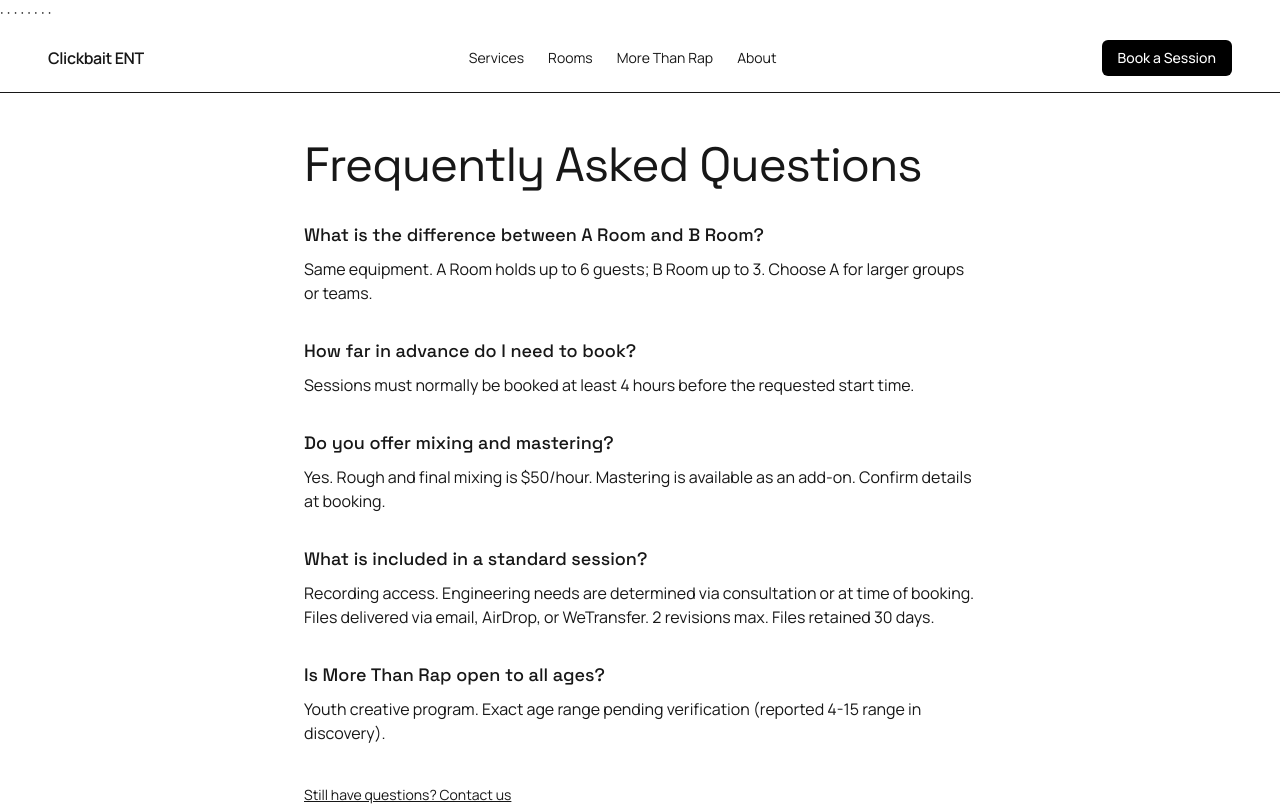
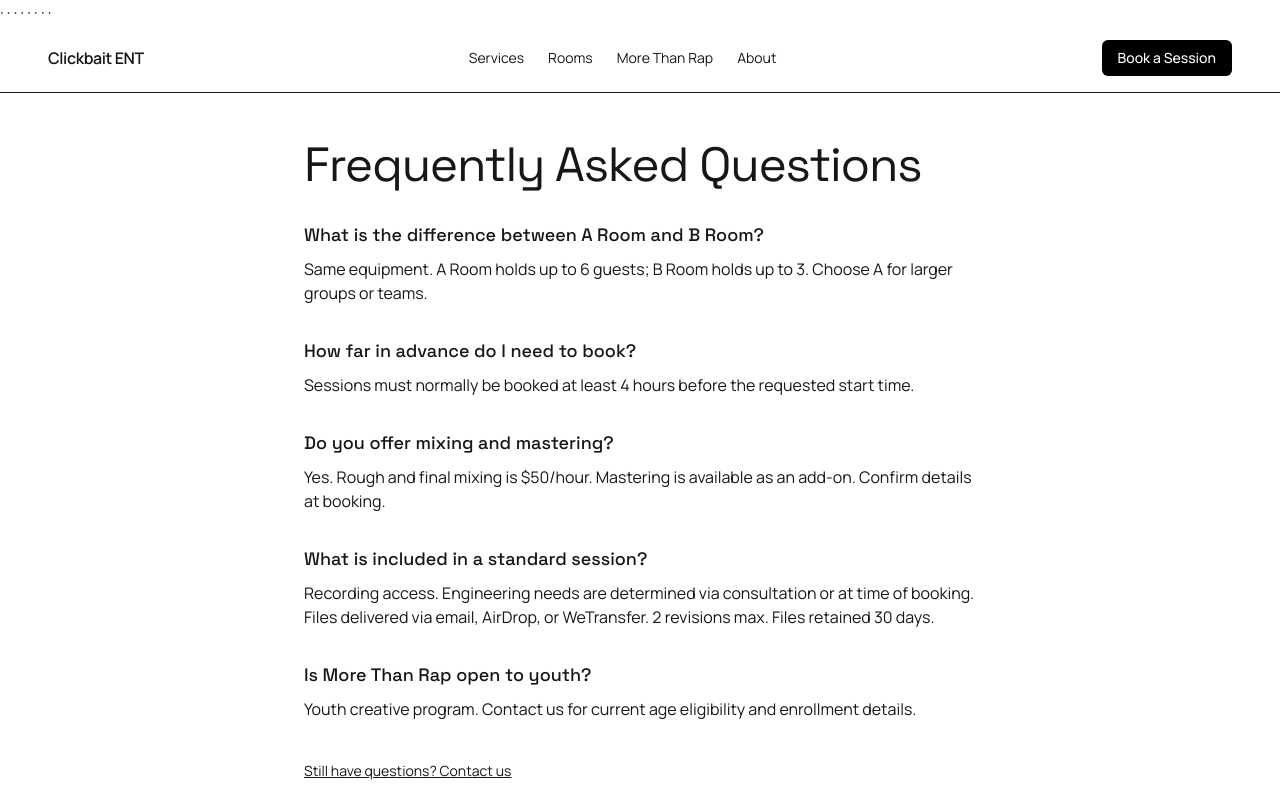
Before and after one commit to soundsbyswagg/clickbait-studios-web, a Next.js app: page /faq in a window 1280 px wide. Shown: the top 806 px of the page. Built offline with nearby package versions, Linux system fonts and the light colour scheme.

Commit message:
fix: complete Todo 09 remove placeholder copy from about creators-club and faq

```diff
--- a/app/about/page.tsx
+++ b/app/about/page.tsx
@@ -12,17 +12,13 @@ export default function AboutPage() {
         </p>
 
         <div>
-          <h2 className="font-medium mb-2">Team</h2>
+          <h2 className="font-medium text-foreground mb-2">Team</h2>
           <ul className="space-y-1">
-            <li><strong>Prince Ali</strong> — Master Engineer, Producer, Musician, DJ, Artist</li>
-            <li><strong>ACEKXLD</strong> — Master Engineer, Producer, Musician, Lead Technician</li>
-            <li><strong>Swagg</strong> — Musician, Lead Consultant, Artist, Manager, Producer</li>
+            <li><strong className="text-foreground">Prince Ali</strong> — Master Engineer, Producer, Musician, DJ, Artist</li>
+            <li><strong className="text-foreground">ACEKXLD</strong> — Master Engineer, Producer, Musician, Lead Technician</li>
+            <li><strong className="text-foreground">Swagg</strong> — Musician, Lead Consultant, Artist, Manager, Producer</li>
           </ul>
         </div>
-
-        <p className="text-sm text-muted">
-          Full bios and vision details pending client confirmation for public use.
-        </p>
       </div>
 
       <div className="mt-10">
--- a/app/creators-club/page.tsx
+++ b/app/creators-club/page.tsx
@@ -4,9 +4,9 @@ export default function CreatorsClubPage() {
   return (
     <main className="container py-12">
       <h1 className="text-5xl tracking-tight mb-4">Creators Club</h1>
-      <p className="text-xl text-muted">Loyalty program for repeat clients.</p>
-      <p className="mt-4 text-sm text-muted">Details and earn/redeem rules pending final client simplification.</p>
-      <Link href="/contact" className="underline mt-4 inline-block">Join or inquire</Link>
+      <p className="text-xl text-muted mb-4">Loyalty program for repeat clients.</p>
+      <p className="text-sm text-muted mb-4">Earn rewards on every session. Redeem for studio time, mixing, and production services.</p>
+      <Link href="/contact" className="underline">Join or inquire</Link>
     </main>
   );
 }
--- a/app/faq/page.tsx
+++ b/app/faq/page.tsx
@@ -3,7 +3,7 @@ import Link from 'next/link';
 const faqs = [
   {
     q: "What is the difference between A Room and B Room?",
-    a: "Same equipment. A Room holds up to 6 guests; B Room up to 3. Choose A for larger groups or teams."
+    a: "Same equipment. A Room holds up to 6 guests; B Room holds up to 3. Choose A for larger groups or teams."
   },
   {
     q: "How far in advance do I need to book?",
@@ -18,8 +18,8 @@ const faqs = [
     a: "Recording access. Engineering needs are determined via consultation or at time of booking. Files delivered via email, AirDrop, or WeTransfer. 2 revisions max. Files retained 30 days."
   },
   {
-    q: "Is More Than Rap open to all ages?",
-    a: "Youth creative program. Exact age range pending verification (reported 4-15 range in discovery)."
+    q: "Is More Than Rap open to youth?",
+    a: "Youth creative program. Contact us for current age eligibility and enrollment details."
   }
 ];
 
```
